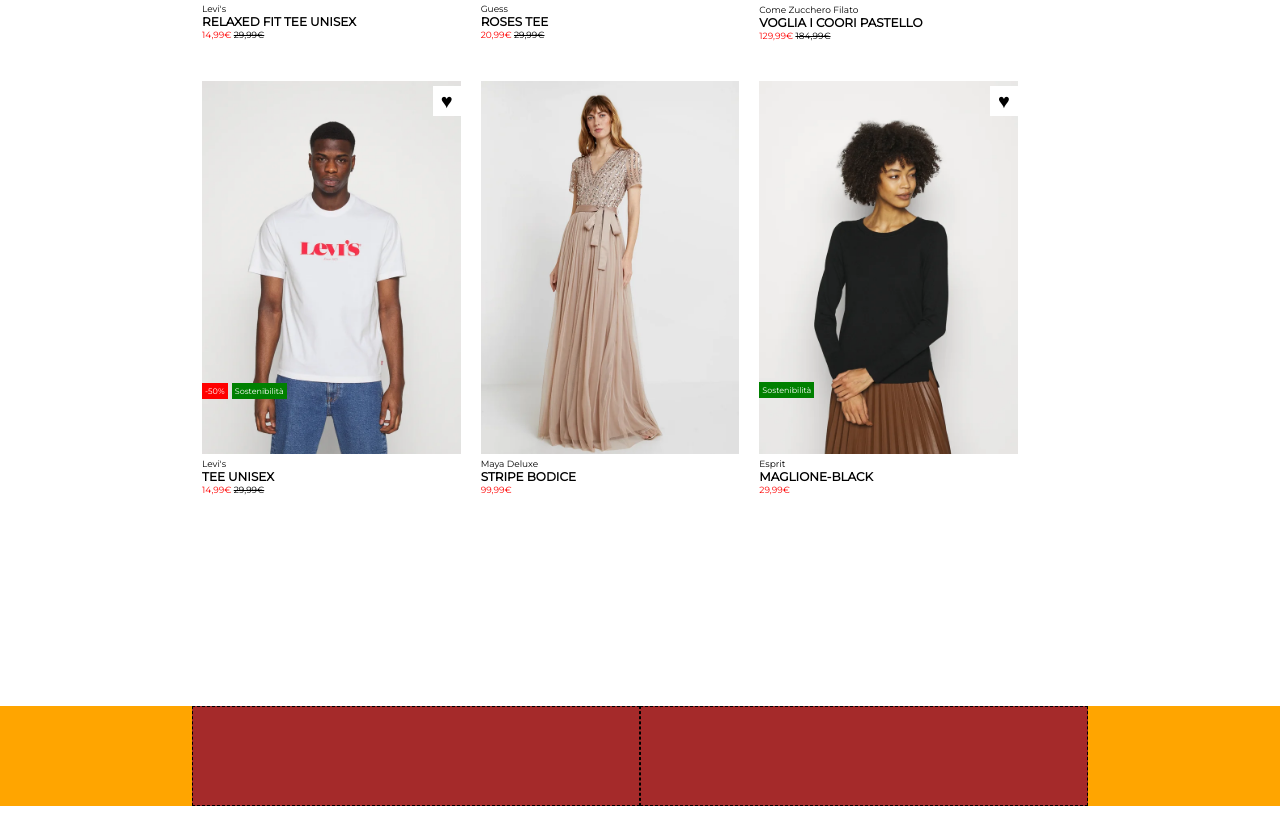
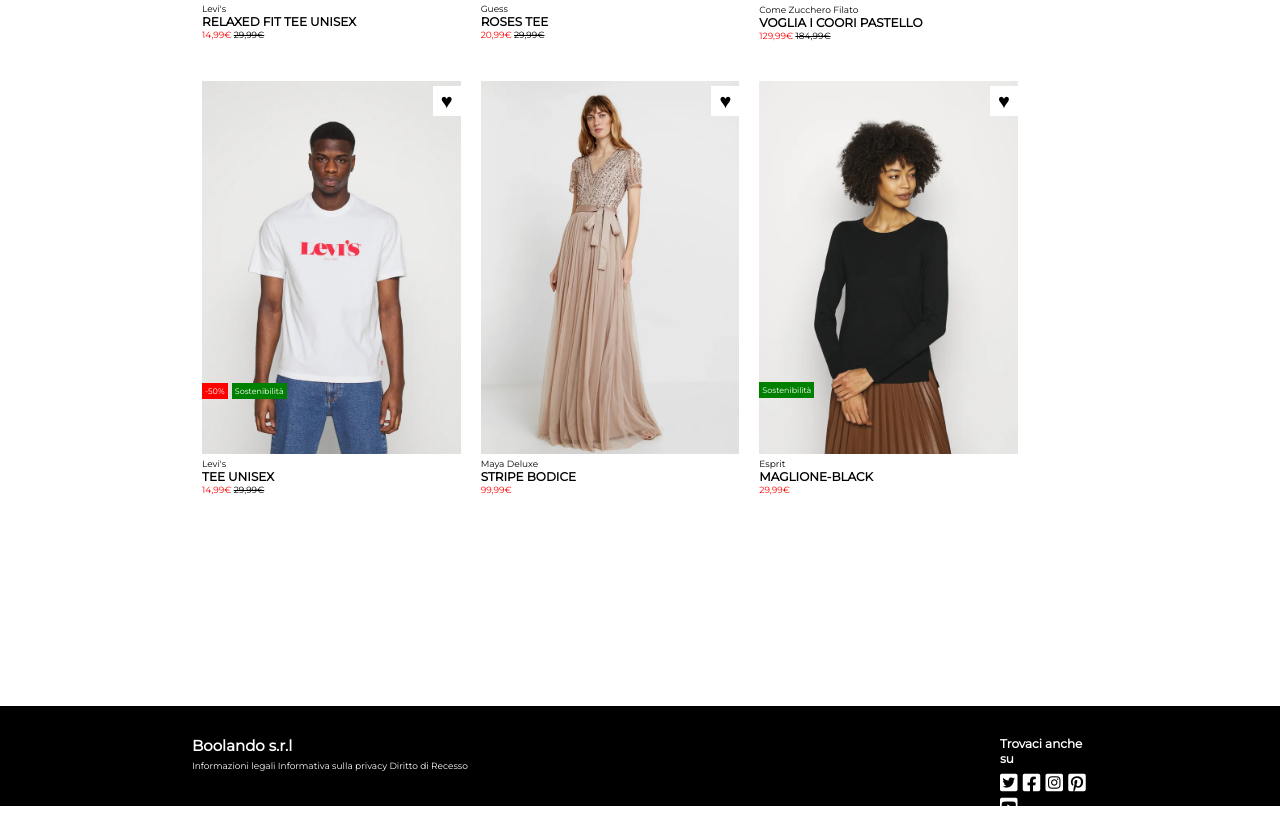
Before and after one commit to alep-2000/html-css-boolando, a plain HTML site: page index.html in a window 1280 px wide. Shown: the part 444-1263 px from the top of the page. Drawn offline with Linux system fonts and the light colour scheme.

Commit message:
[FEAT][STYLE]Add footer content and style

```diff
--- a/CSS/style.css
+++ b/CSS/style.css
@@ -138,7 +138,7 @@ del{
     width: 100%;
     height: 100px;
     margin: 0 auto;
-    background-color: orange;
+    background-color: black;
 }
 
 .row-3{
@@ -149,9 +149,31 @@ del{
 
 .col-50{
     width: 70%;
-    height: 100px;
-    align-content: space-between;
-    border: 1px dashed black;
-    background-color: brown;
+}
+
+.text{
+    margin-top: 30px;
+    font-size: 15px;
+    color: white;
+}
+
+.info{
+    font-size: 9px;
+    margin-top: 5px;
+    color: white;
+}
+
+.text-1{
+    font-size: 12px;
+    color: white;
+    margin-top: 30px;
+    margin-left: 360px;
+}
+
+.white-icon{
+    margin-left: 360px;
+    margin-top: 5px;
+    font-size: 20px;
+    color: white;
 }
 /* END SECTION-3 */
--- a/index.html
+++ b/index.html
@@ -92,9 +92,11 @@
                             </div>
                         </div>
                         <div class="col-33">
-                            <img class="full-img" src="./img/5.webp" alt="img/5">
-                            <div class="position-absolute-heart">
-                                &hearts;
+                            <div class="position-relative">
+                                <img class="full-img" src="./img/5.webp" alt="img/5">
+                                <div class="position-absolute-heart">
+                                    &hearts;
+                                </div>
                             </div>
                             <div class="description">
                                 <p class="size">Maya Deluxe</p>
@@ -125,10 +127,24 @@
             <div class="container-3">
                 <div class="row-3">
                     <div class="col-50">
-
+                        <div>
+                            <h2 class="text">Boolando s.r.l</h2>
+                        </div>
+                        <div class="info">
+                            Informazioni legali Informativa sulla privacy Diritto di Recesso
+                        </div>
                     </div>
                     <div class="col-50">
-
+                        <div>
+                            <h2 class="text-1">Trovaci anche su</h2>
+                        </div>
+                        <div class="white-icon">
+                            <i class="fa-brands fa-square-twitter"></i>
+                            <i class="fa-brands fa-square-facebook"></i>
+                            <i class="fa-brands fa-square-instagram"></i>
+                            <i class="fa-brands fa-square-pinterest"></i>
+                            <i class="fa-brands fa-square-youtube"></i>
+                        </div>
                     </div>
                 </div>
             </div>
```
